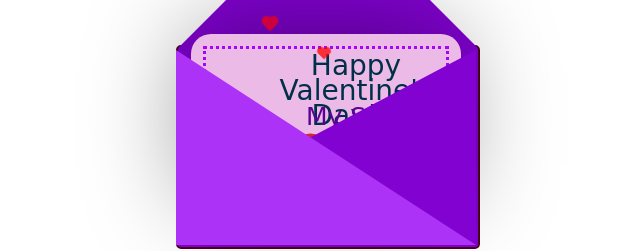
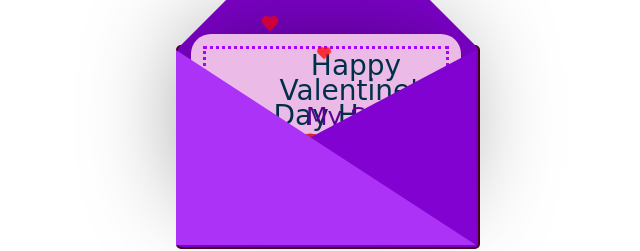
Before and after one commit to prajwal-r-h/valentines-day, a plain HTML site: page index.html in a window 1280 px wide. Shown: the part 206-457 px from the top of the page, 312-952 px from the left. Drawn offline with Linux system fonts and the light colour scheme.

Commit message:
Update index.html

```diff
--- a/index.html
+++ b/index.html
@@ -12,7 +12,7 @@
                  <div class="envelope"></div>
         <div class="front"></div>
         <div class="card">
-         <div class="text">Happy</br>Valentine's Day!!!</div>
+         <div class="text">Happy</br>Valentine's Day Heer!!!</div>
          <div class="texts">My Sweet-Heart</div>
          <div class="heart"</div>
         </div>
```
